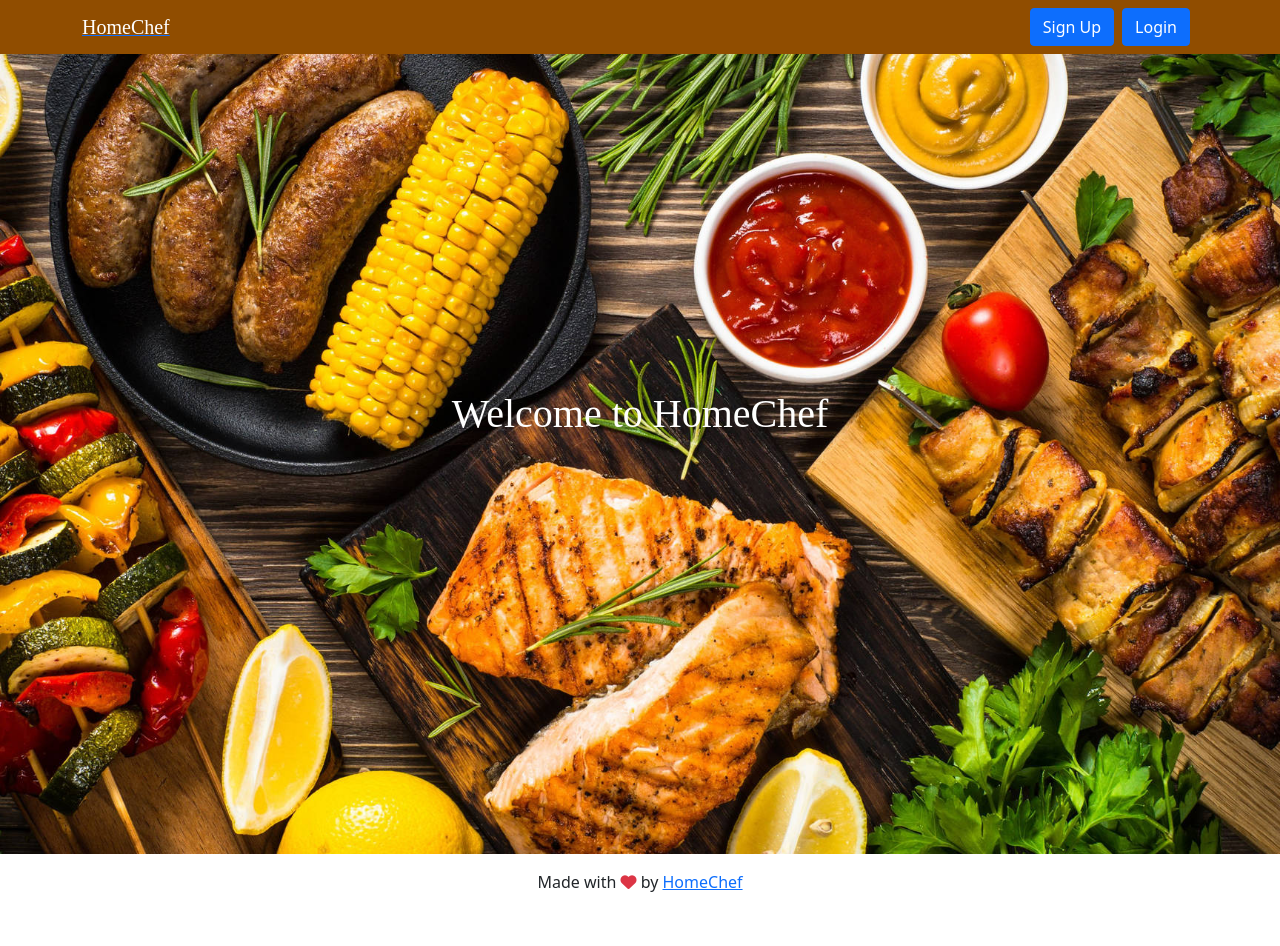
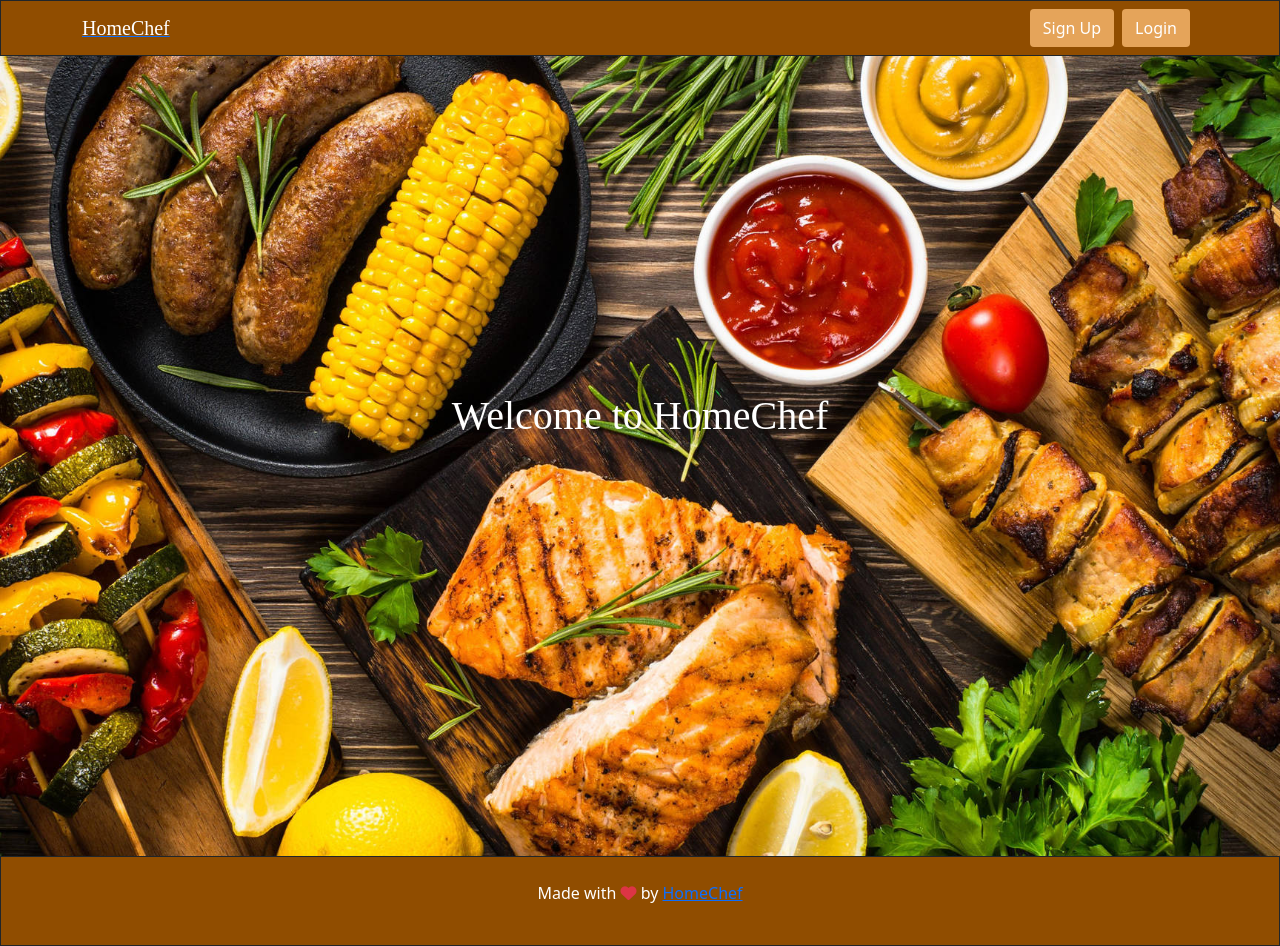
Before and after one commit to 4GeeksAcademy/dzagar88-HomeChef, a React app: page / in a window 1280 px wide. Built offline with nearby package versions, Linux system fonts and the light colour scheme; no server answers; a web font is replaced by a local one.

Commit message:
changed colors in footer and buttons

```diff
--- a/src/front/js/component/diner.js
+++ b/src/front/js/component/diner.js
@@ -37,8 +37,8 @@ export const Diner = () => {
     return (
         <div className="container d-flex lower-font">
             <div><br></br>
-                <h1 className="bg-light d-flex justify-content-center me-2 title-font">Diner</h1>
-                <p className="bg-light d-flex justify-content-center me-2">Here you can search for a local "Chef"...</p>
+                <h1 className="d-flex justify-content-center me-2 title-font white-title brown-bg">Diner</h1>
+                <p className="d-flex justify-content-center me-2 lower-font white-title brown-bg">Here you can search for a local "Chef"...</p>
                 <input
                     className="me-1 mb-1"
                     type="text"
--- a/src/front/js/component/footer.js
+++ b/src/front/js/component/footer.js
@@ -1,7 +1,7 @@
 import React, { Component } from "react";
 
 export const Footer = () => (
-	<footer className="footer mt-auto py-3 text-center">
+	<footer className="border border-dark py-4 text-center brown-bg white-title">
 		<p>
 			Made with <i className="fa fa-heart text-danger" /> by{" "}
 			<a href="http://www.4geeksacademy.com">HomeChef</a>
--- a/src/front/js/component/navbar.js
+++ b/src/front/js/component/navbar.js
@@ -17,7 +17,7 @@ export const Navbar = () => {
 
 	if (store.token) {
 		return (
-			<nav className="navbar navbar-dark brown-bg">
+			<nav className="border border-dark navbar navbar-dark brown-bg">
 				<div className="container">
 					<Link to="/home">
 						<span className="navbar-brand mb-0 h1 title-font">HomeChef</span>
@@ -35,17 +35,17 @@ export const Navbar = () => {
 		);
 	} else {
 		return (
-			<nav className="navbar navbar-light brown-bg">
+			<nav className="border border-dark navbar navbar-light brown-bg">
 				<div className="container">
 					<Link to="/home">
 						<span className="navbar-brand mb-0 h1 title-font white-title">HomeChef</span>
 					</Link>
 					<div className="ml-auto">
 						<Link to="/signup">
-							<button className="btn btn-primary">{"Sign Up"}</button>
+							<button className="btn white-title oy-button">{"Sign Up"}</button>
 						</Link>
 						<Link to="/login">
-							<button className="btn btn-primary mx-2">{"Login"}</button>
+							<button className="btn white-title oy-button mx-2">{"Login"}</button>
 						</Link>
 					</div>
 				</div>
--- a/src/front/styles/index.css
+++ b/src/front/styles/index.css
@@ -32,3 +32,7 @@
 .brown-bg {
     background-color: #904D00;
 }
+
+.oy-button {
+    background-color: #E5A45A;
+}
```
